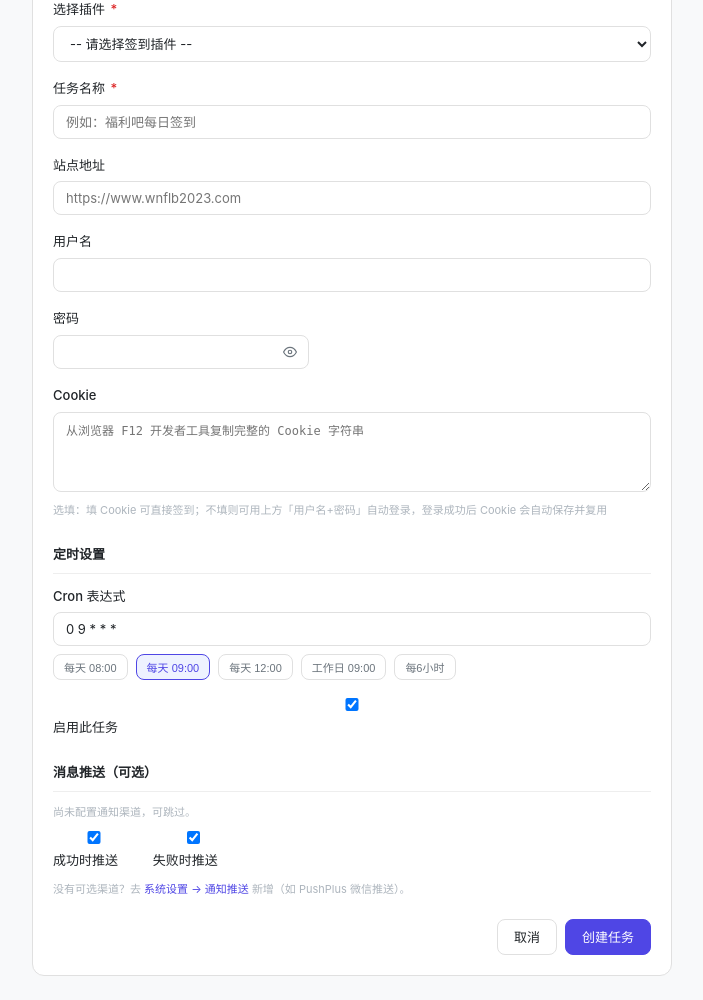
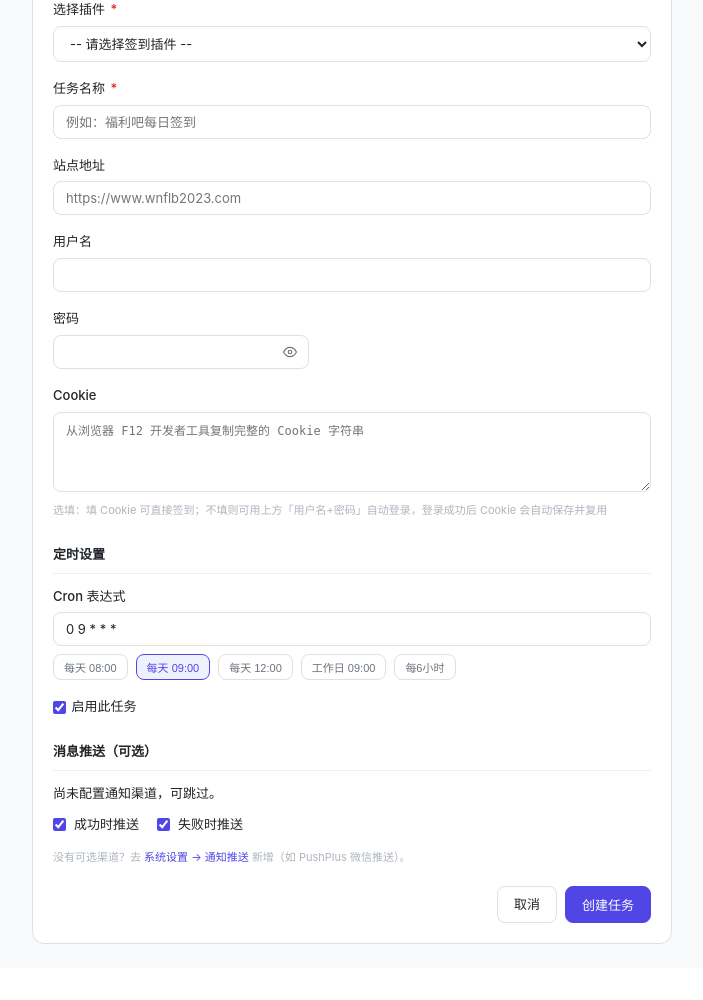
Before and after one commit to sddvcm/qdnew, a Flask app: page /task/add in a window 1280 px wide. Shown: the part 142-1142 px from the top of the page, without its empty margins (288-991 px from the left). After the commit the page ends 1086 px from the top, so only its background shows below. Run offline with Flask 3, Linux system fonts and the light colour scheme; data comes from the database, SQL or seed files in the repository; data that the repository does not hold is empty.

Commit message:
fix: 任务表单「消息推送」区样式错位 v1.6.1
用户截图：渠道勾选框悬在半空、渠道名竖排换行、成功/失败推送的
勾选框也各自占一行。

根因：app.css 的 `.form-group input { width:100% }` 本意是让文本框/下拉
占满整行，但选择器**误伤了 checkbox** —— 勾选框被拉成整行宽，
文字全被挤到下一行。任务表单顶部的「启用此任务」其实同样中招。

修法：
- CSS 根修：`.form-group input[type=checkbox/radio] { width:auto }`，
  顺带统一 accent-color，全站复选框一并恢复正常
- 渠道列表从「help-text 容器 + 内联 flex」改为专用 .notify-list /
  .notify-item 样式：卡片式勾选，选中高亮边框，长渠道名截断不撑破布局
- task_form.html 顺带补 esc() 转义渠道名（原先直接插 innerHTML）

测试：test_transfer_e2e.py 新增 9A.x 四条断言锁住修复
（CSS 回退规则存在、notify-list 容器、旧内联样式已移除）。
全套 455 项通过（451+4）。改动仅模板+CSS，自动更新即可生效，无需重启。

```diff
--- a/app/static/css/app.css
+++ b/app/static/css/app.css
@@ -142,8 +142,30 @@ tr:hover { background: var(--bg); }
   font-family: var(--font); background: var(--surface); color: var(--text); transition: border-color 0.15s;
 }
 .form-group input:focus, .form-group select:focus, .form-group textarea:focus { outline: none; border-color: var(--primary); box-shadow: 0 0 0 3px rgba(79,70,229,0.1); }
+/* ⚠️ 上面那条 `width:100%` 会误伤 checkbox/radio —— 勾选框被拉成整行宽，
+   文字全被挤到下一行（任务表单的消息推送区就是这样散架的，截图确认过）。
+   这里把它们拉回自然宽度。 */
+.form-group input[type="checkbox"], .form-group input[type="radio"] {
+  width: auto; padding: 0; margin: 0 2px 0 0; vertical-align: middle;
+  accent-color: var(--primary);
+}
 .form-group textarea { min-height: 80px; resize: vertical; font-family: var(--mono); font-size: 12px; }
 .form-group .help-text { font-size: 11px; color: var(--text-muted); margin-top: 4px; }
+
+/* 任务表单的消息推送绑定列表（渠道勾选，v1.6.1） */
+.notify-list { margin-top: 8px; font-size: 13px; }
+.notify-list .notify-item {
+  display: inline-flex; align-items: center; gap: 6px;
+  padding: 4px 10px 4px 6px; margin: 0 10px 6px 0;
+  border: 1px solid var(--border); border-radius: var(--radius);
+  background: var(--surface); cursor: pointer; font-weight: 400;
+  line-height: 1.4; white-space: nowrap;
+  max-width: 100%; overflow: hidden; text-overflow: ellipsis;
+}
+.notify-list .notify-item:has(input:checked) {
+  border-color: var(--primary); background: var(--primary-light);
+}
+.notify-list .notify-type-tag { color: var(--text-muted); font-size: 11px; }
 
 .password-wrapper { position: relative; display: inline-flex; align-items: center; }
 .password-wrapper input { padding-right: 40px; }
--- a/templates/task_form.html
+++ b/templates/task_form.html
@@ -89,12 +89,14 @@
 
     <div class="section-title">消息推送（可选）</div>
     <div class="form-group">
-      <div id="notifyBinding" class="help-text">读取通知渠道中…</div>
-      <div style="display:flex; gap:18px; margin-top:8px; font-size:13px;">
-        <label style="font-weight:400;"><input type="checkbox" id="notifyOnSuccess" checked> 成功时推送</label>
-        <label style="font-weight:400;"><input type="checkbox" id="notifyOnFailure" checked> 失败时推送</label>
+      <div id="notifyBinding" class="notify-list">读取通知渠道中…</div>
+      <div style="display:flex; gap:18px; margin-top:10px; font-size:13px;">
+        <label style="font-weight:400; display:flex; align-items:center; gap:6px;">
+          <input type="checkbox" id="notifyOnSuccess" checked> 成功时推送</label>
+        <label style="font-weight:400; display:flex; align-items:center; gap:6px;">
+          <input type="checkbox" id="notifyOnFailure" checked> 失败时推送</label>
       </div>
-      <div class="help-text">
+      <div class="help-text" style="margin-top:8px;">
         没有可选渠道？去 <a href="/settings">系统设置 → 通知推送</a> 新增（如 PushPlus 微信推送）。
       </div>
     </div>
@@ -132,6 +134,11 @@ document.addEventListener('DOMContentLoaded', () => {
 });
 
 // ==================== 消息推送绑定 ====================
+function esc(s) {
+  return String(s == null ? '' : s)
+    .replace(/&/g,'&amp;').replace(/</g,'&lt;').replace(/>/g,'&gt;')
+    .replace(/"/g,'&quot;').replace(/'/g,'&#39;');
+}
 const NOTIFY_LABELS = {
   pushplus: 'PushPlus（微信）', serverchan: 'Server酱', bark: 'Bark（iOS）',
   dingtalk: '钉钉机器人', wecom: '企业微信机器人', telegram: 'Telegram Bot',
@@ -165,10 +172,10 @@ async function loadNotifyBinding() {
     } catch(e) {}
   }
   box.innerHTML = channels.map(c => `
-    <label style="font-weight:400; display:flex; align-items:center; gap:6px; padding:3px 0;">
+    <label class="notify-item">
       <input type="checkbox" class="notify-check" value="${c.id}" ${bound[c.id] ? 'checked' : ''}>
-      ${c.name || (NOTIFY_LABELS[c.notify_type] || c.notify_type)}
-      <span style="color:var(--text-muted); font-size:11px;">${NOTIFY_LABELS[c.notify_type] || c.notify_type}</span>
+      ${esc(c.name || (NOTIFY_LABELS[c.notify_type] || c.notify_type))}
+      <span class="notify-type-tag">${esc(NOTIFY_LABELS[c.notify_type] || c.notify_type)}</span>
     </label>`).join('');
 }
 
--- a/version.json
+++ b/version.json
@@ -1,7 +1,7 @@
 {
   "name": "checkin-system",
-  "version": "1.6.0",
+  "version": "1.6.1",
   "released_at": "2026-09-19",
   "min_python": "3.10",
-  "notes": "按飞牛官方 data-share 机制重做数据目录：共享目录取径增加官方软链入口（/var/apps/<应用>/share/<应用>），不再只依赖 TRIM_DATA_SHARE_PATHS 环境变量，常驻进程也能正确定位；新增「环境信息」设置分页，直观显示数据落点、来源、可写性与共享目录探测结果；接入飞牛官方开放 API 读取系统信息（只声明实际用到的 scope）"
+  "notes": "修复任务表单「消息推送」区样式错位：全局 CSS 的 width:100% 误伤了复选框（被拉成整行宽、文字挤到下一行），现已回退自然宽度；通知渠道改为卡片式勾选（选中有高亮边框），长渠道名自动截断不撑破布局"
 }
```
Also changed, not shown: __har_test/test_transfer_e2e.py (+20 -0 lines), update_manifest.json (+5 -5 lines).
